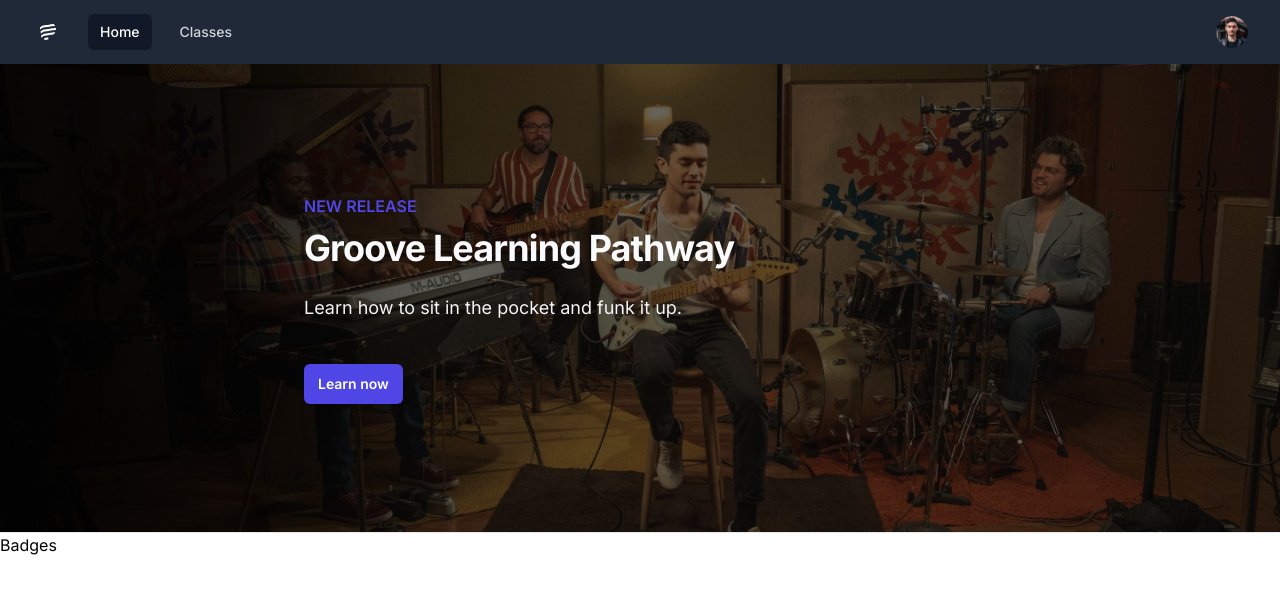
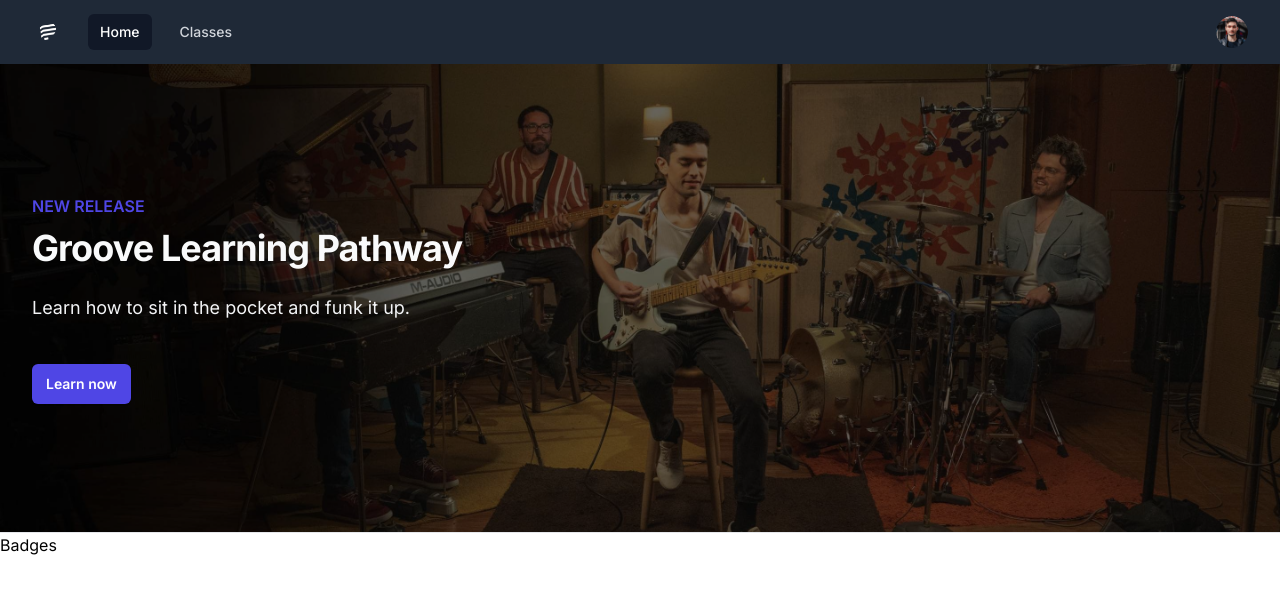
Before and after one commit to joelaul/pickupmusic, a Next.js app: page / in a window 1280 px wide. Shown: the top 594 px of the page. Built offline with nearby package versions, Linux system fonts and the light colour scheme.

Commit message:
Remove mx-auto from hero container

```diff
--- a/src/app/page.tsx
+++ b/src/app/page.tsx
@@ -15,7 +15,7 @@
         }}
       >
         <div className="mx-auto max-w-7xl px-6 lg:px-8">
-          <div className="text-left mx-auto max-w-2xl">
+          <div className="text-left max-w-2xl">
             <h2 className="text-base font-semibold leading-7 text-indigo-600">
               NEW RELEASE
             </h2>
```
